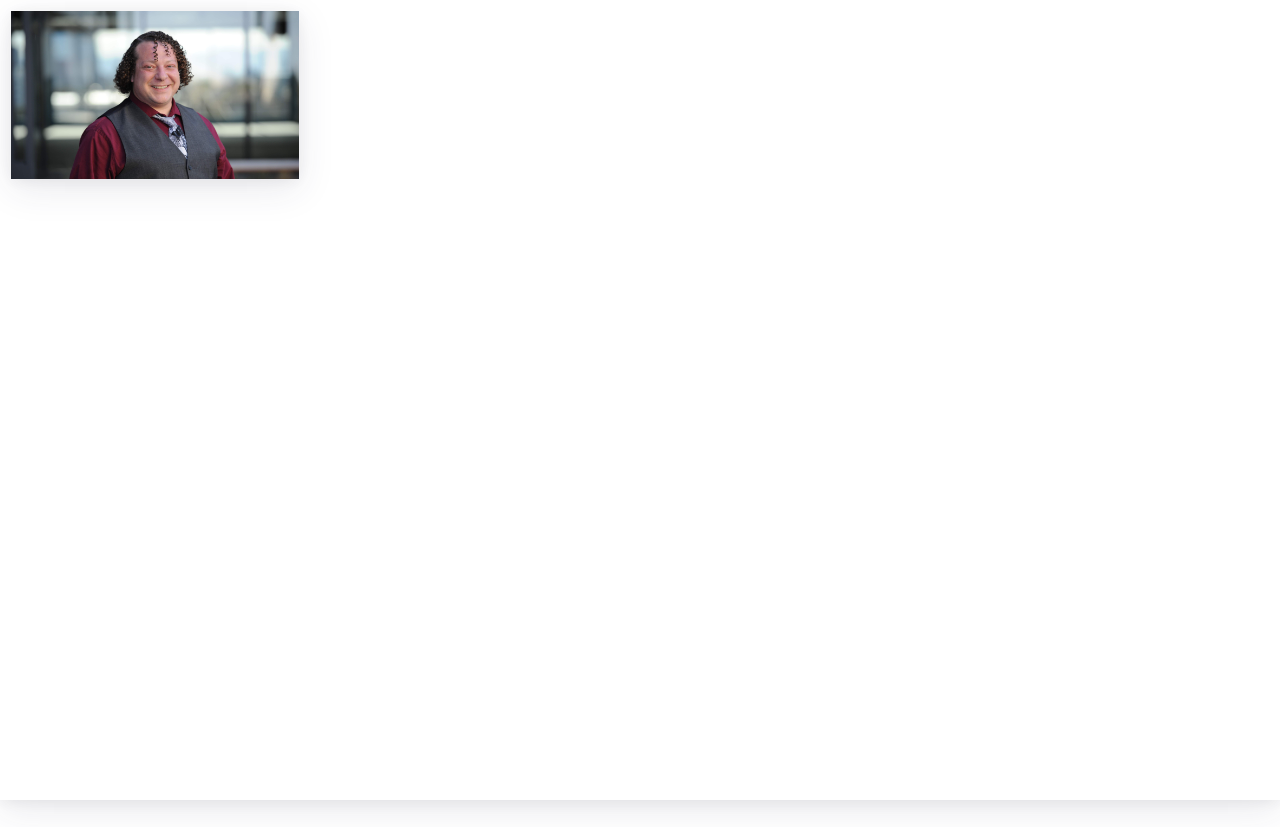
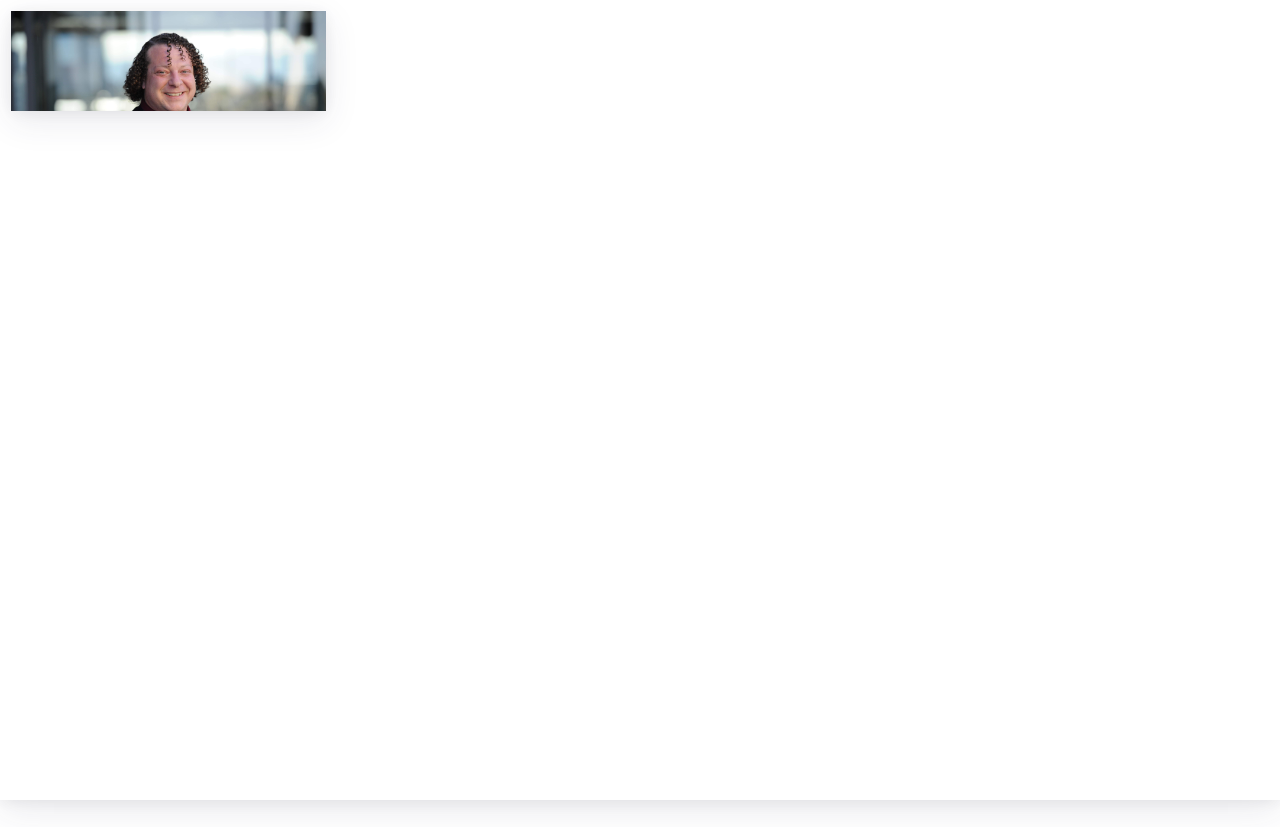
Before and after one commit to SethMaisel/PersonalPage, a React (Create React App) app in the folder personal-page/: page / in a window 1280 px wide. After the commit the page ends 800 px from the top, so only its background shows below. Built offline with nearby package versions, Linux system fonts and the light colour scheme.

Commit message:
fixed card container sizing

```diff
--- a/personal-page/src/App.css
+++ b/personal-page/src/App.css
@@ -20,8 +20,8 @@
   position: relative;
   z-index: 1;
   margin: 1px;
-  max-width: 720px;
-  height: 420px;
+  max-width: 25%;
+  height: 100px;
   perspective: 1000px;
  }
 
@@ -32,8 +32,8 @@
  }
 
  .card-body {
-  width: 40%;
-  height: 40%;
+  width: 100%;
+  height: 100%;
   transform-style: preserve-3d;
   transition: all .7s linear;
  }
```
